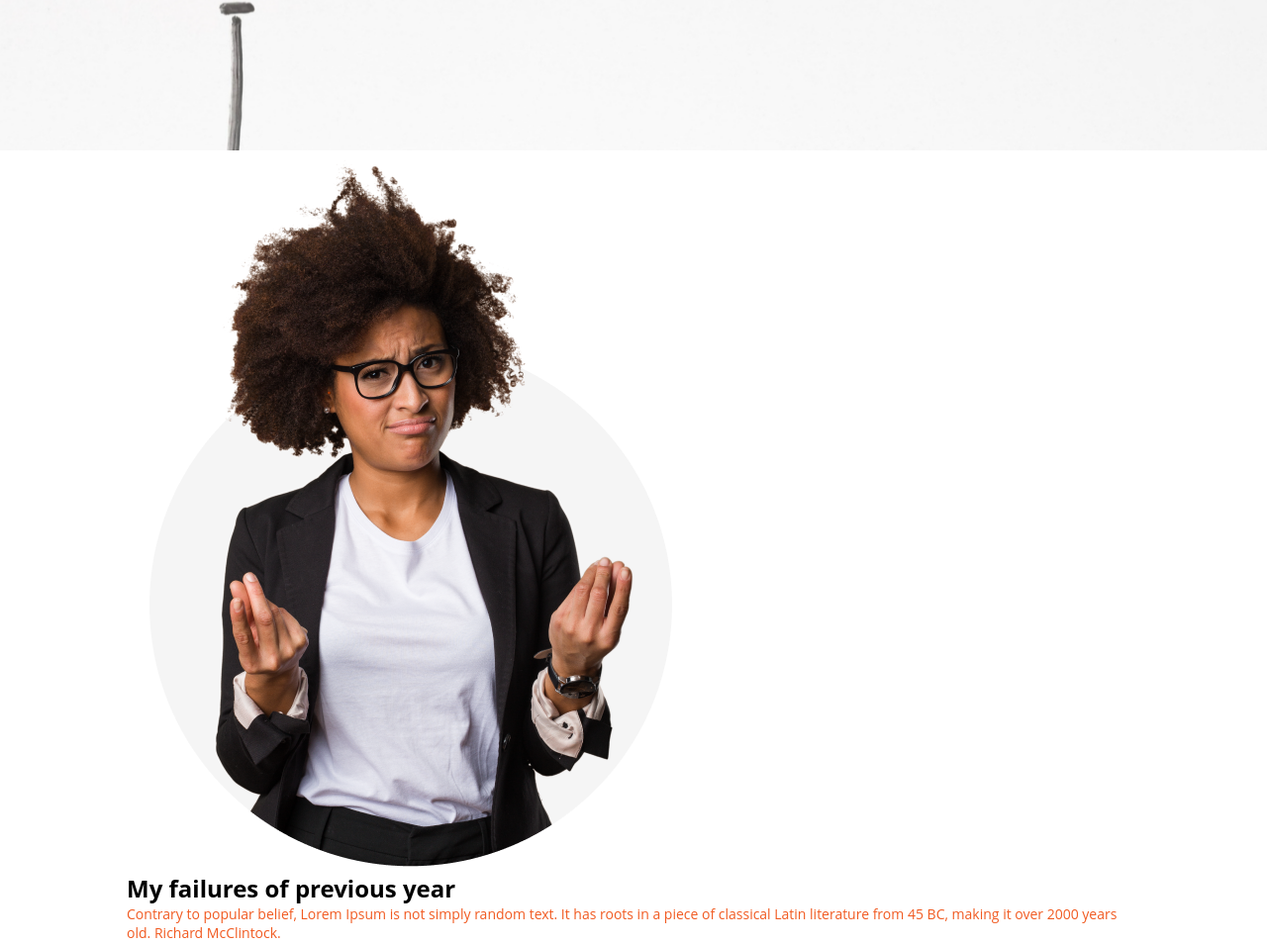
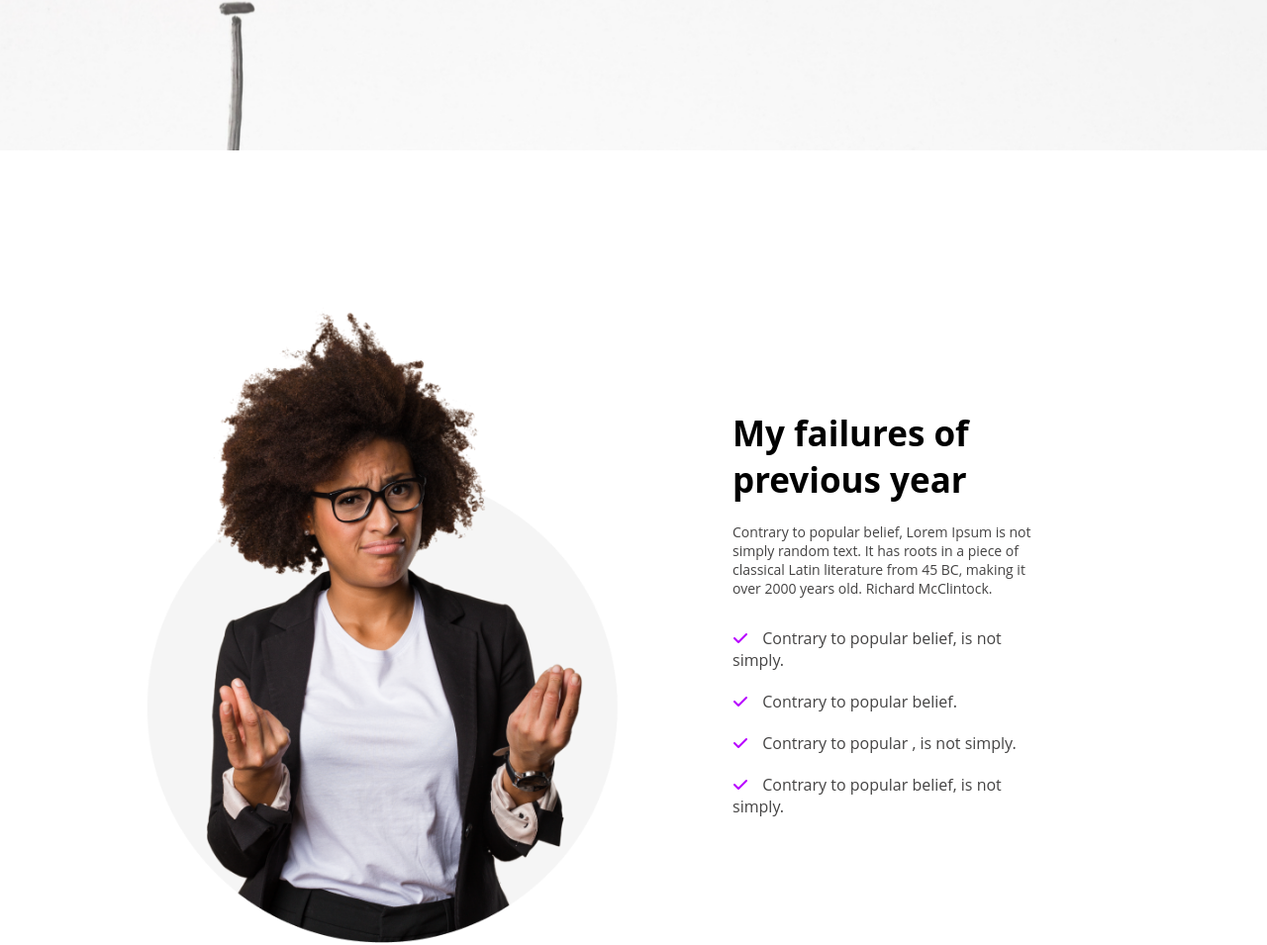
Before and after one commit to devvsakib/pHero-assignment1, a plain HTML site: page index.html in a window 1280 px wide. Shown: the part 648-1603 px from the top of the page at 99% size. Drawn offline with Linux system fonts and the light colour scheme.

```diff
--- a/assets/styles/style.css
+++ b/assets/styles/style.css
@@ -36,17 +36,25 @@ img {
     padding: 10px 20px;
     color: #F15B22;
 }
-.description{
+
+.description {
     font-size: 14px;
-    color: #F15B22;
+    color: #444343;
     margin-bottom: 20px;
 }
-.container{
+
+.container {
     max-width: 80vw;
-    margin: 0 auto;
+    margin: 150px auto;
 }
+.title{
+    font-size: 35px;
+    font-weight: 700;
+    margin-bottom: 20px;
+}
+
 /* Banner Section CSS START */
-.banner{
+.banner {
     background: url(../image/banner/banner1.png) no-repeat center center;
     background-size: cover;
     height: 100vh;
@@ -54,29 +62,54 @@ img {
     display: flex;
     align-items: center;
 }
-.banner .container{
+
+.banner .container {
     width: 90%;
     display: flex;
     justify-content: end;
 }
-.banner-content{
+
+.banner-content {
     width: 40%;
     padding: 0 50px;
 }
-.banner-title{
+
+.banner-title {
     font-size: 50px;
     font-weight: 700;
     margin-bottom: 20px;
 }
 
+/* Banner Section CSS END */
 
+/* Feature Section CSS START */
+.feature-content {
+    display: flex;
+    justify-content: space-between;
+    align-items: center;
+}
+.feature-content-left{
+    width: 50%;
+}
+.feature-content-right{
+    width: 50%;
+    padding: 0 100px;
+}
+.feature-content-right ul{
+    margin-top: 30px;
+}
+.feature-content-right ul li{
+    margin-bottom: 20px;
+    color: #444343;
+}
+.feature-content-right ul li i{
+    margin-right: 10px;
+    color: rgb(183, 0, 255);
+}
+/* Feature Section CSS END */
 
-
-
-/* Banner Section CSS END */
-/* Feature Section CSS START */
-/* Feature Section CSS END */
 /* Plans Section CSS START */
 /* Plans Section CSS END */
+
 /* Footer Section CSS START */
 /* Footer Section CSS END */
```
Also changed, not shown: index.html (+1 -1 lines).
